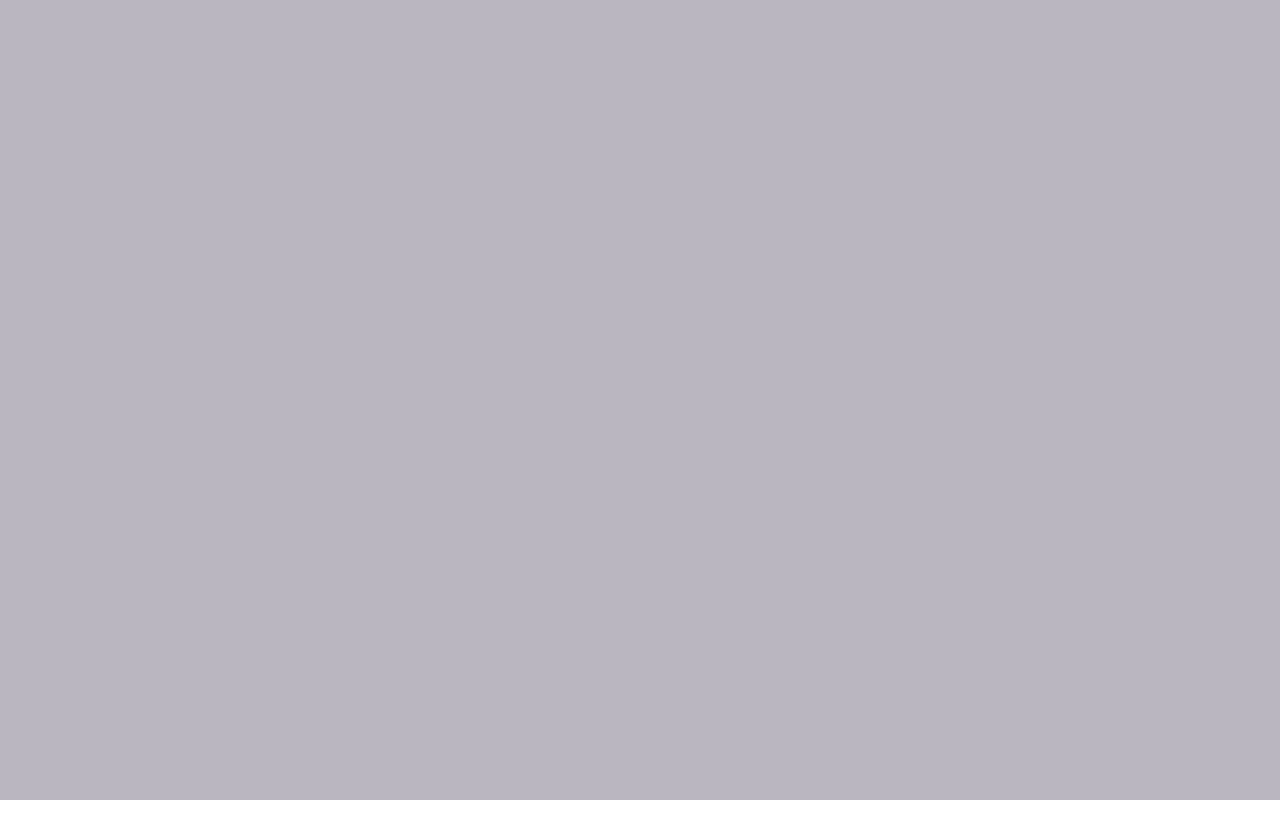
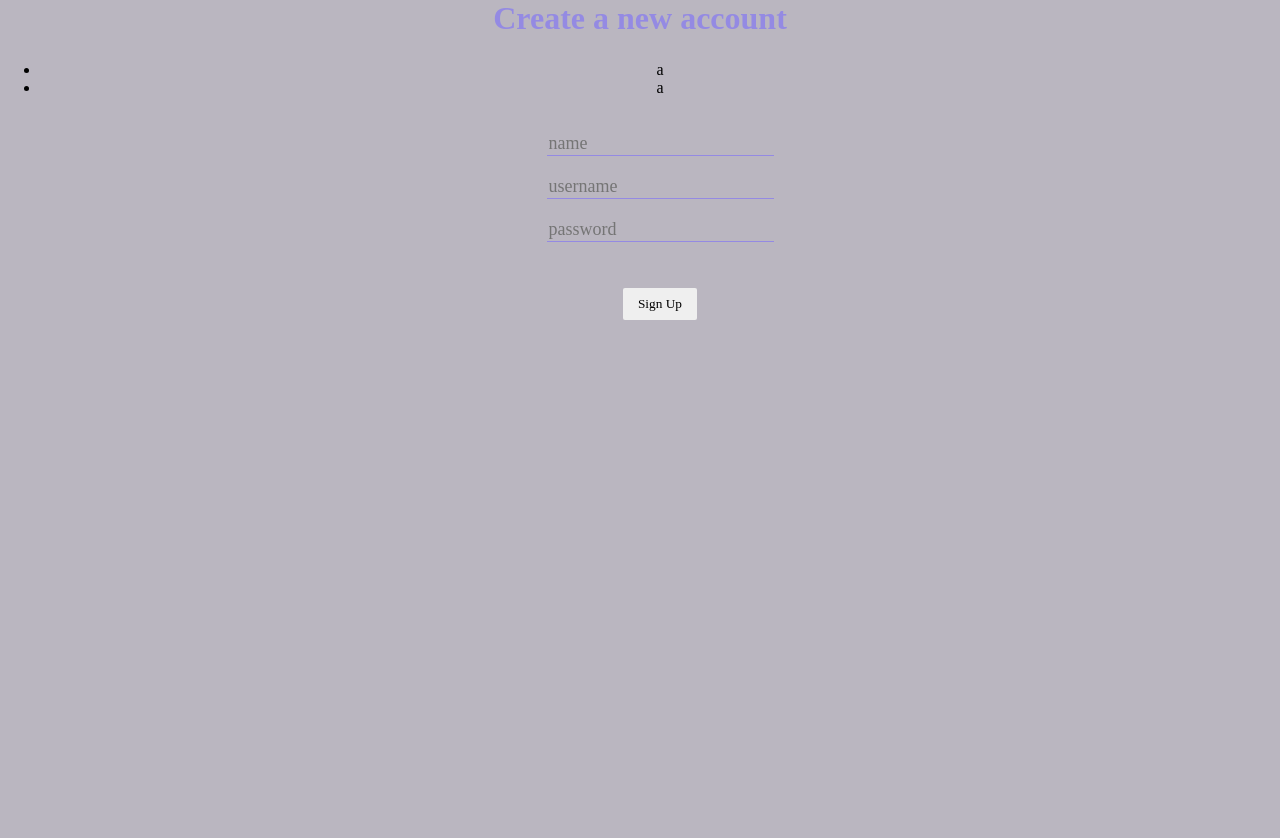
Before and after one commit to dartik24/Hyperlink, a React (Create React App) app in the folder frontend/: page /signup in a window 1280 px wide. Shown: the top 838 px of the page. Before the commit the page ends 800 px from the top, so only its background shows below. Built offline with nearby package versions, Linux system fonts and the light colour scheme.

Commit message:
Started implementation of signup form

```diff
--- a/frontend/src/App.js
+++ b/frontend/src/App.js
@@ -9,7 +9,7 @@ function App() {
   return (
     <BrowserRouter>
       <Route exact path="/"> <Homepage className="Homepage"/> </Route>
-      <Route exact path="/signup?id"> <SignUp className="SignUp"/> </Route>
+      <Route exact path="/signup"> <SignUp className="SignUp"/> </Route>
     </BrowserRouter>
   );
 }
--- a/frontend/src/components/input-form.jsx
+++ b/frontend/src/components/input-form.jsx
@@ -3,14 +3,16 @@ import React from 'react'
 
 // Accepts props: Array<InputNames>
 class InputForm extends React.Component {
-  constructor() {
-    super();
+  constructor(props) {
+    super(props)
 
-    this.state = {
-      username: "",
-      password: "",
-      type: "password"
+
+    let _state = {};
+    for(const input of props.inputs) {
+      _state[input] = ""
     }
+
+    this.state = _state;
   }
 
   handleChange = (event) => {
@@ -20,6 +22,8 @@ class InputForm extends React.Component {
       [id]: value
     }));
   }
+
+  // TODO: Make want to be able to emit the state to its parent component
 
   render() {
     const inputs = this.props.inputs.map(input =>
--- a/frontend/src/pages/homepage.jsx
+++ b/frontend/src/pages/homepage.jsx
@@ -16,8 +16,7 @@ class Homepage extends React.Component {
   // Should login them in if successful, should display errors otherwise
   loginPressed = () => { }
 
-  // TODO: Should make a call to our backend that attempts to create a new user
-  // Should login them in if successful, should display errors otherwise
+  // TODO: Should re-route user to signup component
   signupPressed = () => { }
 
   render() {
--- a/frontend/src/pages/signup.jsx
+++ b/frontend/src/pages/signup.jsx
@@ -1,19 +1,40 @@
 import './signup.css';
+import InputForm from '../components/input-form'
 import React from 'react'
 
-class TestPage extends React.Component {
-  constructor() {
-    super();
-    this.state = { }
+class Signup extends React.Component {
+  handleChange = (event) => {
+    const {id, value} = event.target;
+    console.log(id, value);
+    this.setState(prevState => ({
+      ...prevState,
+      [id]: value
+    }));
   }
 
+  // TODO: Should make a call to our backend that attempts to create a new user
+  // Should login them in if successful, should display errors otherwise
+  signupPressed = () => { }
+
   render() {
+      // TODO: Style the radio buttons
       return (
-        <div className="NotHomepage">
-          Not the home page
+        <div className="Signup">
+          <h1 className = "title" > Create a new account </h1>
+            <ul>
+              <li> a </li>
+              <li> a </li>
+            </ul>
+            <div>
+              <InputForm
+                inputs={["name", "username", "password"]}
+                buttons={[
+                  {name: "Sign Up", callback: this.signupPressed }]}
+              />
+            </div>
         </div>
       );
   }
 }
 
-export default TestPage;
+export default Signup;
```
Lines whose indentation alone changed are shown as unchanged.
